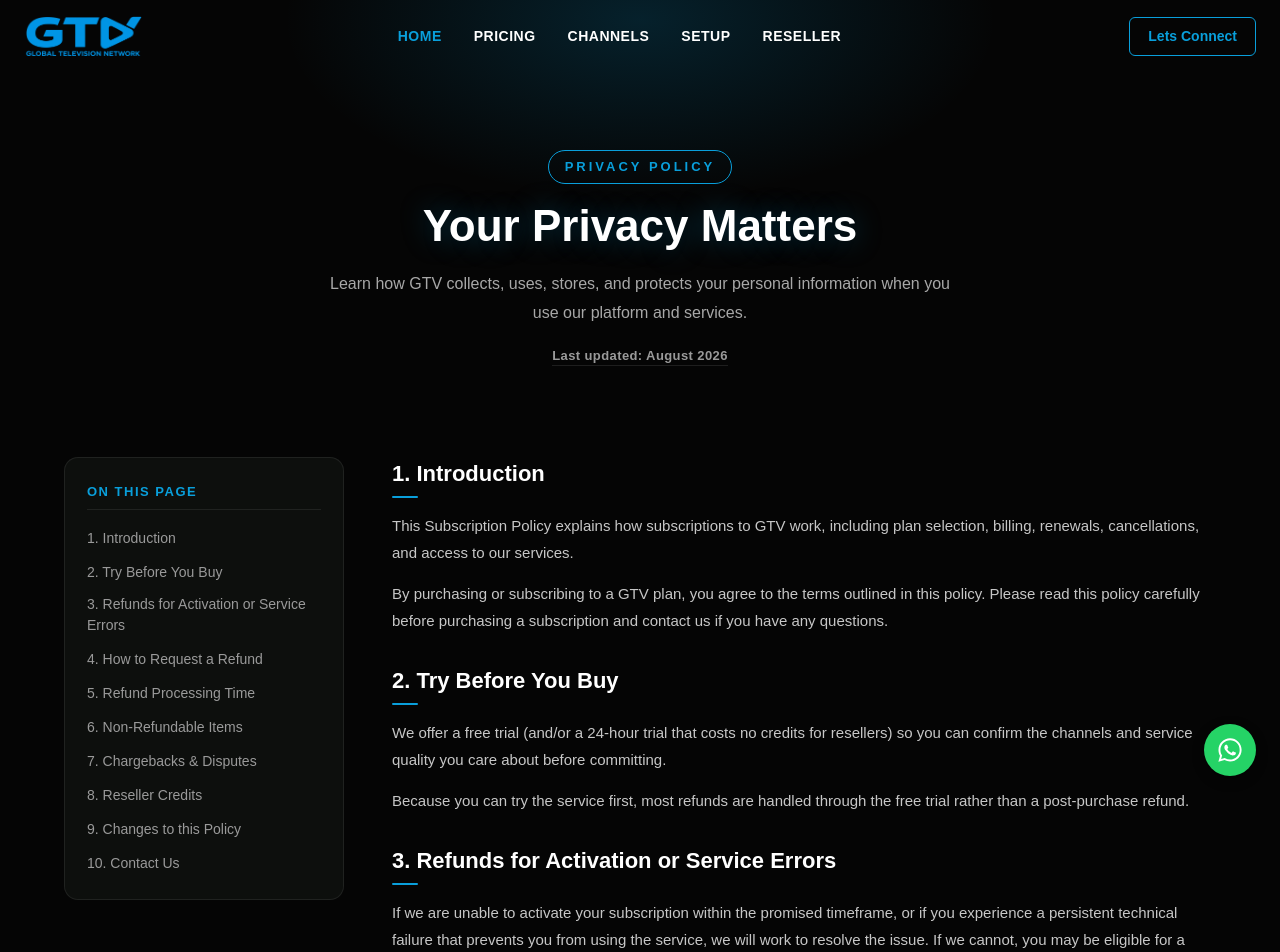
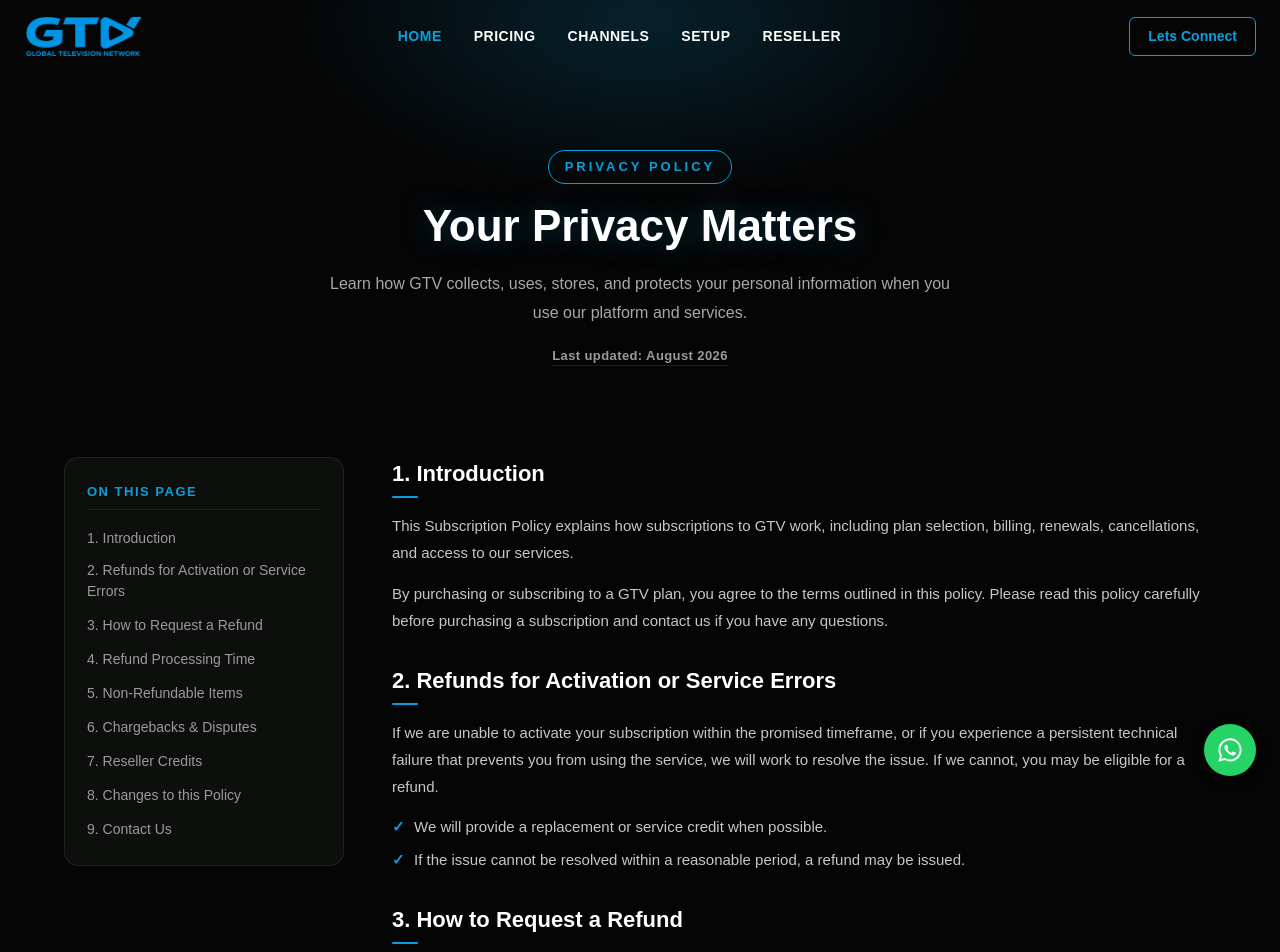
Before and after one commit to zain1873/GTV-Zone, a React (Create React App) app: page /refund-policy in a window 1280 px wide. Shown: the top 952 px of the page. Built offline with nearby package versions, Linux system fonts and the light colour scheme.

Commit message:
changes updated

```diff
--- a/src/components/Faqs/Faqsection.css
+++ b/src/components/Faqs/Faqsection.css
@@ -38,7 +38,7 @@
 .faq-image {
   width: 100%;
   height: 100%;
-  max-height: 620px;
+  max-height: 450px;
   object-fit: cover;
   border-radius: 14px;
   border: 1px solid rgba(34, 197, 94, 0.4);
--- a/src/components/Herosection/HeroSection.css
+++ b/src/components/Herosection/HeroSection.css
@@ -85,7 +85,7 @@
   font-weight: 700;
 }
 
-.free-trial-btn {
+.contact-btn {
   display: inline-block;
   width: fit-content;
   border: 1px solid var(--theme-color);
@@ -98,7 +98,7 @@
   transition: background-color 0.25s ease, color 0.25s ease, transform 0.2s ease;
 }
 
-.free-trial-btn:hover {
+.contact-btn:hover {
   background-color: var(--theme-color);
   color: #0b0b0b;
   transform: translateY(-2px);
@@ -145,7 +145,7 @@
     line-height: 1.6;
   }
 
-  .free-trial-btn {
+  .contact-btn {
     padding: 12px 22px;
     font-size: 14px;
   }
--- a/src/components/Herosection/HeroSection.jsx
+++ b/src/components/Herosection/HeroSection.jsx
@@ -42,7 +42,7 @@
           pricing, instant access. Don&apos;t wait—subscribe today!
         </p>
 
-        <a href="/contact" className="free-trial-btn">
+        <a href="/contact" className="contact-btn">
           Contact
         </a>
       </div>
--- a/src/components/Navbar/Navbar.jsx
+++ b/src/components/Navbar/Navbar.jsx
@@ -11,7 +11,6 @@
   const hash = (location.hash || "").replace("#", "");
   const sectionKeys = {
     home: "home",
-    "free-trial": "free-trial",
     pricing: "pricing",
     channels: "channels",
     setup: "setup",
--- a/src/components/Pricing/Pricingplans.jsx
+++ b/src/components/Pricing/Pricingplans.jsx
@@ -31,7 +31,7 @@
 const FEATURES = [
   "100% No Buffering / No Freezing",
   "Daily Updates for Channels, Movies, and TV Shows",
-  "Free Access to Our VIP Premium Application",
+  "Access to Our VIP Premium Application",
   "+35,000 TV Channels",
   "+120,000 Movies",
   "+31,000 Series",
--- a/src/pages/PrivacyPolicy.jsx
+++ b/src/pages/PrivacyPolicy.jsx
@@ -22,7 +22,7 @@
         "Usage information: non-identifying technical data such as device type, app version, and streaming performance so we can deliver a stable service.",
       ],
       { subheading: "Information you provide directly" },
-      "You provide most of this information when you register, purchase a plan, contact support, or sign up for a free trial.",
+      "You provide most of this information when you register, purchase a plan, or contact support.",
       { subheading: "Information we collect automatically" },
       "When you use our apps or website, we may automatically collect technical data to keep the service running smoothly and to prevent unauthorized access.",
     ],
@@ -33,7 +33,7 @@
     blocks: [
       "We use the information we collect to:",
       [
-        "Create, manage, and activate your subscription and free trials.",
+        "Create, manage, and activate your subscription.",
         "Process your payments securely and prevent fraud or unauthorized access.",
         "Provide customer support and respond to your questions.",
         "Send you service updates, account notices, and (with your consent) promotional offers.",
@@ -55,7 +55,7 @@
     heading: "5. Data Security",
     blocks: [
       "We use reasonable technical and organizational measures to protect your personal information from unauthorized access, loss, or misuse, including encrypted connections and access controls.",
-      "While we work hard to protect your data, no system is entirely risk-free. If you believe your account has been compromised, contact us immediately at livexatv.info@gmail.com.",
+      "While we work hard to protect your data, no system is entirely immune to risk. If you believe your account has been compromised, contact us immediately at livexatv.info@gmail.com.",
     ],
   },
   {
--- a/src/pages/RefundPolicy.jsx
+++ b/src/pages/RefundPolicy.jsx
@@ -11,16 +11,8 @@
   ],
   },
   {
-    id: "free-trial",
-    heading: "2. Try Before You Buy",
-    blocks: [
-      "We offer a free trial (and/or a 24-hour trial that costs no credits for resellers) so you can confirm the channels and service quality you care about before committing.",
-      "Because you can try the service first, most refunds are handled through the free trial rather than a post-purchase refund.",
-    ],
-  },
-  {
     id: "seller-error",
-    heading: "3. Refunds for Activation or Service Errors",
+    heading: "2. Refunds for Activation or Service Errors",
     blocks: [
       "If we are unable to activate your subscription within the promised timeframe, or if you experience a persistent technical failure that prevents you from using the service, we will work to resolve the issue. If we cannot, you may be eligible for a refund.",
       [
@@ -31,7 +23,7 @@
   },
   {
     id: "refund-request",
-    heading: "4. How to Request a Refund",
+    heading: "3. How to Request a Refund",
     blocks: [
       "To request a refund, contact our support team with your account email, order details, and a description of the issue:",
       [
@@ -43,14 +35,14 @@
   },
   {
     id: "processing-time",
-    heading: "5. Refund Processing Time",
+    heading: "4. Refund Processing Time",
     blocks: [
       "Approved refunds are typically processed within 5 to 10 business days. The time for funds to appear on your statement depends on your bank or payment provider and is outside our control.",
     ],
   },
   {
     id: "non-refundable",
-    heading: "6. Non-Refundable Items",
+    heading: "5. Non-Refundable Items",
     blocks: [
       "The following are generally not eligible for a refund:",
       [
@@ -63,29 +55,29 @@
   },
   {
     id: "chargebacks",
-    heading: "7. Chargebacks & Disputes",
+    heading: "6. Chargebacks & Disputes",
     blocks: [
       "If you believe a charge is incorrect, please contact us first so we can resolve it directly. Filing a chargeback before contacting our support team may delay resolution and, in some cases, result in account suspension.",
     ],
   },
   {
     id: "reseller-credits",
-    heading: "8. Reseller Credits",
+    heading: "7. Reseller Credits",
     blocks: [
-      "Reseller credits that have been used to activate a trial or subscription are considered consumed and are not refundable.",
+      "Reseller credits that have been used to activate a subscription are considered consumed and are not refundable.",
       "If a reseller provides a service credit to an end customer, that credit is managed by the reseller in accordance with our reseller agreement.",
     ],
   },
   {
     id: "changes",
-    heading: "9. Changes to this Policy",
+    heading: "8. Changes to this Policy",
       blocks: [
       "We may update this Subscription Policy from time to time. Any changes will be posted on this page, and the 'Last updated' date will be revised accordingly.",
     ],
   },
   {
     id: "contact",
-    heading: "10. Contact Us",
+    heading: "9. Contact Us",
     blocks: [
       "If you need help with a refund or have any questions, reach out to our support team:",
       [
--- a/src/pages/Reseller.jsx
+++ b/src/pages/Reseller.jsx
@@ -12,7 +12,6 @@
 ];
 
 const FEATURES = [
-  "24h Trial = 0 credit",
   "1 month : 1 credit",
   "3 month : 3 credits",
   "6 month : 6 credits",
--- a/src/pages/Terms.jsx
+++ b/src/pages/Terms.jsx
@@ -40,16 +40,8 @@
     ],
   },
   {
-    id: "free-trial",
-    heading: "5. Free Trial",
-    blocks: [
-      "Eligible customers may be offered a free trial period at no cost and/or a 24-hour trial that costs no credits for resellers. Each customer is generally limited to one free trial.",
-      "The trial period is subject to availability, and we may require you to complete certain steps to qualify. At the end of the trial period, the applicable paid plan begins unless otherwise stated.",
-    ],
-  },
-  {
     id: "billing",
-    heading: "6. Billing & Payment",
+    heading: "5. Billing & Payment",
     blocks: [
       "By subscribing, you agree to pay all charges associated with your chosen plan or channel package.",
       "Payment is due at the time your subscription is activated or renewed. We accept the payment methods shown at checkout (including reseller credits).",
@@ -60,7 +52,7 @@
   },
   {
     id: "renewal-cancellation",
-    heading: "7. Renewal & Cancellation",
+    heading: "6. Renewal & Cancellation",
       blocks: [
       "Subscriptions renew automatically according to the selected billing period unless you cancel before the renewal date.",
       "You can cancel your subscription at any time through the client area or by contacting support. If you cancel, your access will continue until the end of the current paid billing period.",
@@ -69,7 +61,7 @@
   },
   {
     id: "acceptable-use",
-    heading: "8. Acceptable Use",
+    heading: "7. Acceptable Use",
     blocks: [
       "You may use the service for personal, non-commercial streaming within the limits of your plan. You agree not to:",
       [
@@ -83,7 +75,7 @@
   },
   {
     id: "intellectual-property",
-    heading: "9. Intellectual Property",
+    heading: "8. Intellectual Property",
     blocks: [
       "All content available through GTV, including channels, logos, text, and software, is the property of its respective owners and is licensed to us for streaming.",
       "You may not copy, record, or redistribute the content without permission.",
@@ -91,7 +83,7 @@
   },
   {
     id: "limitation-of-liability",
-    heading: "10. Limitation of Liability",
+    heading: "9. Limitation of Liability",
     blocks: [
       "The service is provided \"as is\", without warranties of any kind beyond the streaming service delivered.",
       "To the fullest extent permitted by law, GTV is not liable for any indirect, incidental, special, or consequential damages arising from your use of the service, including streaming interruptions or temporary outages.",
@@ -99,7 +91,7 @@
   },
   {
     id: "termination",
-    heading: "11. Termination & Suspension",
+    heading: "10. Termination & Suspension",
     blocks: [
       "We may suspend or terminate your access at any time for violation of these Terms, fraudulent activity, or conduct that threatens the service or other users.",
       "You may terminate your subscription at any time. In all cases, obligations that arose before cancellation remain in effect.",
@@ -107,14 +99,14 @@
   },
   {
     id: "changes-to-terms",
-    heading: "12. Changes to These Terms",
+    heading: "11. Changes to These Terms",
     blocks: [
       "We may update these Terms to reflect changes in our service, licensing, or applicable law. We will post any changes on this page and, for significant updates, inform you through our service.",
     ],
   },
   {
     id: "contact",
-    heading: "13. Contact Us",
+    heading: "12. Contact Us",
     blocks: [
       "Questions or concerns about these Terms can be sent to:",
       [
```
Also changed, not shown: src/components/Channelslist/Channelslist.jsx (+8 -1 lines), src/components/Faqs/Faqsection.jsx (+2 -10 lines).
